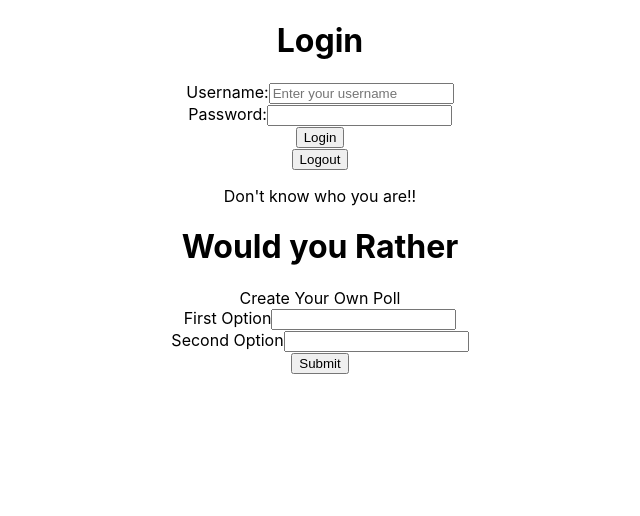
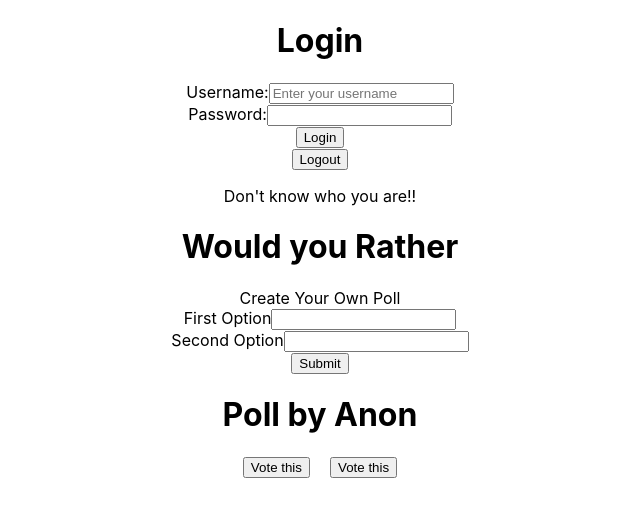
Before and after one commit to mainaksamuel/employee-polls, a React (Create React App) app: page / in a window 1280 px wide. Shown: the top 516 px of the page, without its empty margins (320-960 px from the left). Built offline with nearby package versions, Linux system fonts and the light colour scheme.

Commit message:
[feat:answer-poll] Simple implementation for answering a poll Question

```diff
--- a/src/App.js
+++ b/src/App.js
@@ -5,6 +5,7 @@ import "./App.css";
 import Login from "./features/authentication/Login";
 import Logout from "./features/authentication/Logout";
 import CreatePoll from "./features/polls/CreatePoll";
+import AnswerPoll from "./features/polls/AnswerPoll";
 import { selectAuth } from "./features/authentication/authenticationSlice";
 
 function App() {
@@ -20,6 +21,7 @@ function App() {
         <p>Don't know who you are!!</p>
       )}
       <CreatePoll />
+      <AnswerPoll />
     </div>
   );
 }
--- /dev/null
+++ b/src/features/polls/AnswerPoll.js
@@ -0,0 +1,57 @@
+import { useDispatch, useSelector } from "react-redux";
+import { selectPolls, answerPoll } from "./pollsSlice";
+import { selectAuth } from "../authentication/authenticationSlice";
+
+const AnswerPoll = () => {
+  const questions = useSelector(selectPolls);
+  const question = questions[Object.keys(questions)[0]];
+
+  const { isAuthed, authedUser } = useSelector(selectAuth);
+
+  const dispatch = useDispatch();
+
+  const handleVote = (e) => {
+    if (!isAuthed) {
+      alert("You need to login first so that you can vote.");
+      return;
+    }
+
+    const answer = e.target.name;
+    const answeredPoll = {
+      authedUser,
+      qid: question.id,
+      answer,
+    };
+
+    dispatch(answerPoll(answeredPoll));
+  };
+
+  return (
+    <div>
+      <h1>Poll by {question ? question.author : "Anon"}</h1>
+      <div
+        style={{
+          display: "flex",
+          justifyContent: "center",
+          margin: "auto",
+          gap: "20px",
+        }}
+      >
+        <div>
+          {question?.optionOne.text}
+          <button name="optionOne" onClick={handleVote}>
+            {" "}
+            Vote this{" "}
+          </button>
+        </div>
+        <div>
+          {question?.optionTwo.text}
+          <button name="optionTwo" onClick={handleVote}>
+            Vote this{" "}
+          </button>
+        </div>
+      </div>
+    </div>
+  );
+};
+export default AnswerPoll;
--- a/src/features/polls/pollsSlice.js
+++ b/src/features/polls/pollsSlice.js
@@ -1,5 +1,5 @@
 import { createSlice } from "@reduxjs/toolkit";
-import { _saveQuestion } from "../../_DATA";
+import { _saveQuestion, _saveQuestionAnswer } from "../../_DATA";
 
 export const pollsSlice = createSlice({
   name: "polls",
@@ -8,7 +8,23 @@ export const pollsSlice = createSlice({
     create: (state, action) => {
       state[action.payload.id] = action.payload;
     },
-    answer: (state, action) => {},
+    addVote: (state, action) => {
+      const previousVotes =
+        state[action.payload.qid][action.payload.answer].votes;
+      state[action.payload.qid][action.payload.answer].votes = [
+        ...previousVotes,
+        action.payload.authedUser,
+      ];
+      // previousVotes.concat([action.payload.authedUser]);
+    },
+    removeVote: (state, action) => {
+      const previousVotes =
+        state[action.payload.qid][action.payload.answer].votes;
+      state[action.payload.qid][action.payload.answer].votes =
+        previousVotes.filter(
+          (authedId) => authedId === action.payload.authedUser
+        );
+    },
   },
 });
 
@@ -17,7 +33,15 @@ export const createPoll = (question) => async (dispatch) => {
   dispatch(create(formatedQuestion));
 };
 
-export const { create, answer } = pollsSlice.actions;
+export const answerPoll = (answeredPoll) => async (dispatch) => {
+  dispatch(addVote({ ...answeredPoll }));
+  const isAnswered = await _saveQuestionAnswer({ ...answeredPoll });
+  if (!isAnswered) {
+    dispatch(removeVote({ ...answeredPoll }));
+  }
+};
+
+export const { create, addVote, removeVote } = pollsSlice.actions;
 
 export const selectPolls = (state) => state.polls;
 
```
